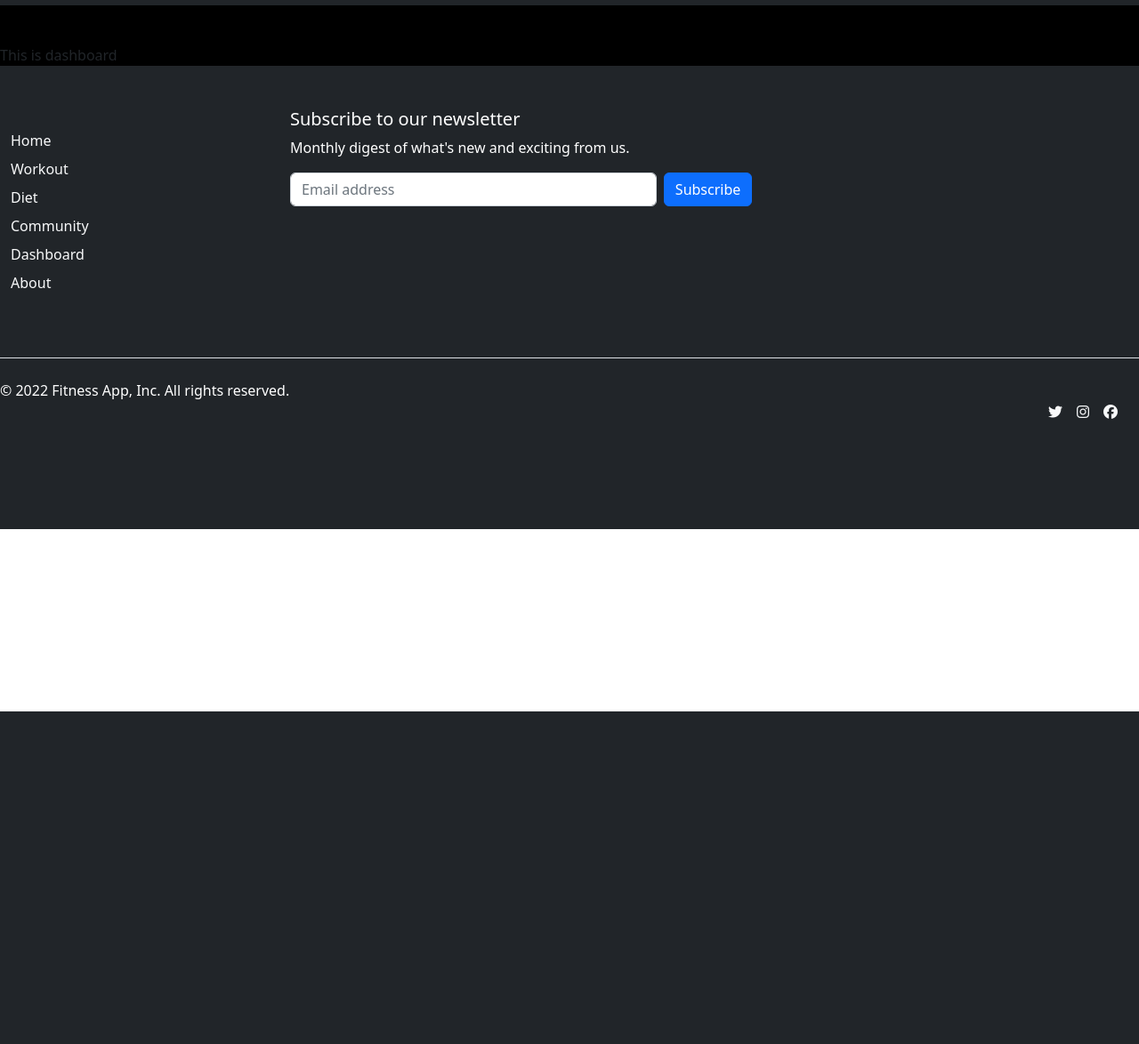
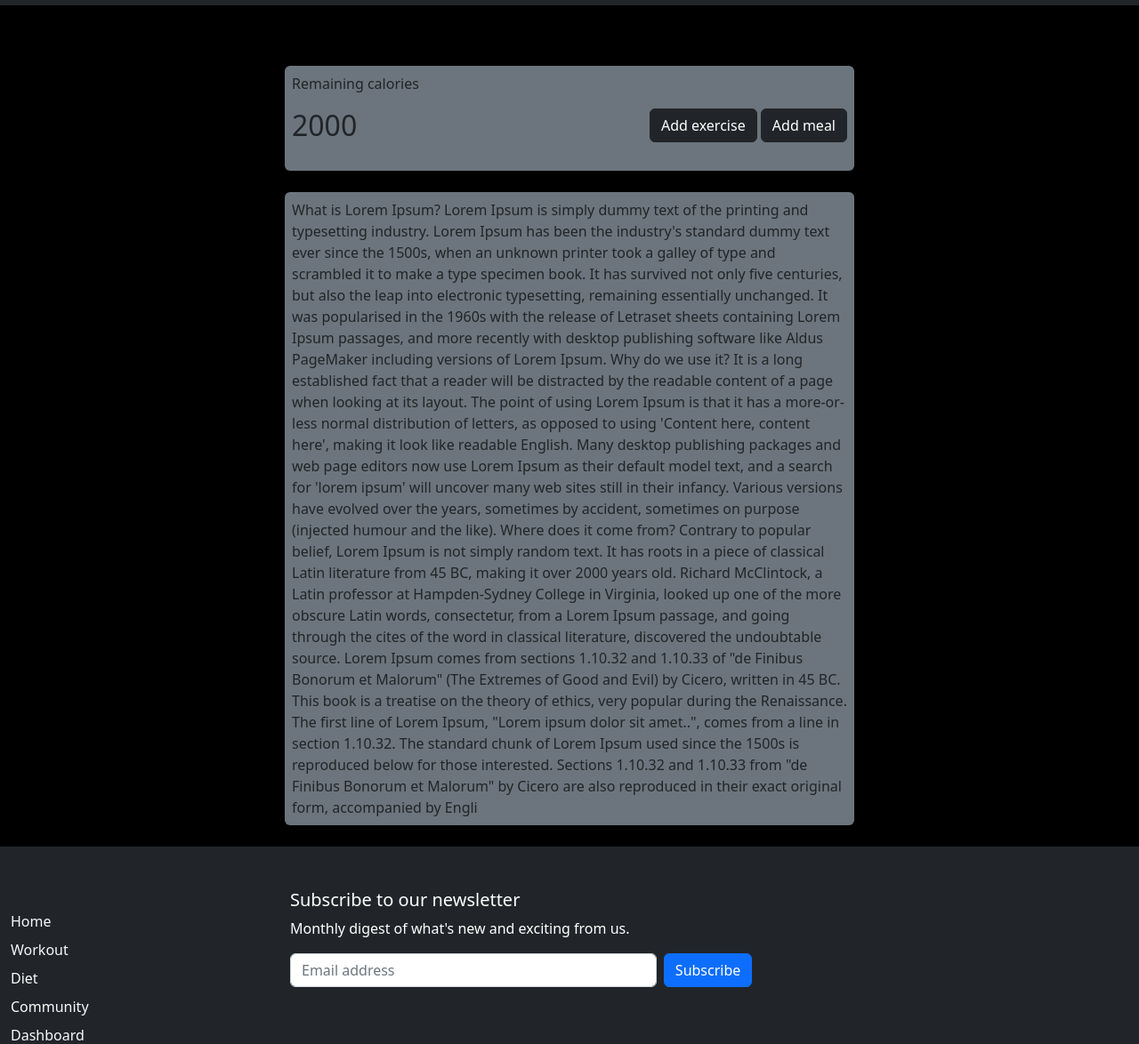
Before and after one commit to wer08/capstone, a Django app: page /dashboard in a window 1280 px wide. Shown: the top 1174 px of the page at 89% size. Before the commit the page ends 800 px from the top, so only its background shows below. Run offline with Django 4.2, Linux system fonts and the light colour scheme; the visitor is signed in with stand-in values (Sample User, id 1); data that the repository does not hold is empty; some libraries are stand-ins or nearby versions.

Commit message:
starting working with celery, starting creating diet tab

```diff
--- a/final_project/fitness/forms.py
+++ b/final_project/fitness/forms.py
@@ -1,4 +1,5 @@
 from django import forms
+from .models import Meal,Workout
 
 class LoginForm(forms.Form):
     username = forms.CharField(label='Username', max_length=100)
@@ -66,3 +67,29 @@ class CommentForm(forms.Form):
         'class': 'form-control',
         'rows': '3'
     }))
+
+choices_meal = [(meal , f"{meal.name} calories: {meal.calorie}") for meal in Meal.objects.all()]
+class MealForm(forms.Form):
+    meal = forms.ChoiceField(choices=choices_meal, label='Choose a meal ')
+    meal.widget.attrs.update({
+        'class': 'form-control mb-2'
+    })
+    meal_calorie = forms.IntegerField(label="Or just type number of calories ")
+    meal_calorie.widget.attrs.update({
+        'class': 'form-control mb-2',
+        'step': '10',
+        'value': '100'
+    })
+
+choices_exercise = [(training , f"{training.name} calories: {training.calories_burned}") for training in Workout.objects.all()]
+class ExerciseForm(forms.Form):
+    training = forms.ChoiceField(choices=choices_exercise, label='Choose a workout ')
+    training.widget.attrs.update({
+        'class': 'form-control mb-2'
+    })
+    exercise_calorie = forms.IntegerField(label="Or just type number of calories ")
+    exercise_calorie.widget.attrs.update({
+        'class': 'form-control mb-2',
+        'step': '10',
+        'value': '100'
+    })
--- a/final_project/fitness/static/script.js
+++ b/final_project/fitness/static/script.js
@@ -18,6 +18,28 @@ const csrftoken = getCookie('csrftoken');
 
 
 document.addEventListener('DOMContentLoaded',function(){
+    /* Adding events to community page is in function because it has to be run after more posts are added using infinity scroll*/
+    try
+    {
+        addEventsToCommunity();
+    }
+    catch(e)
+    {
+        console.error(e,e.stack);
+    }
+
+
+    /*Adding events to dashboard page */
+    try
+    {
+        addEventsToDashboard();
+    }
+    catch(e)
+    {
+        console.error(e,e.stack);
+    }
+
+
     try{
         form_edit = document.querySelector('#editing');
         form_edit.style.display = 'none';
@@ -81,6 +103,8 @@ document.addEventListener('DOMContentLoaded',function(){
         console.error(e, e.stack);
     }
 
+
+
     let prevScrollpos = window.pageYOffset;
     window.onscroll = () => {
         let currentScrollPos = window.pageYOffset;
@@ -95,11 +119,6 @@ document.addEventListener('DOMContentLoaded',function(){
 
     loading = document.querySelector('#loading');
     loading.style.display = 'none';
-
-    /* Adding events to community page is in function because it has to be run after more posts are added using infinity scroll*/
-    addEventsToCommunity();
-
-
 
     if(this.body.classList.contains('community'))
     {
@@ -129,6 +148,33 @@ document.addEventListener('DOMContentLoaded',function(){
 
 
 });
+
+function addEventsToDashboard()
+{
+    meal_button = document.querySelector('#add_meal');
+    meal_button.addEventListener('click',show_meal_choice);
+
+    exercise_button = document.querySelector('#add_exercise');
+    exercise_button.addEventListener('click',show_exercise_choice);
+
+    cancel_meal_button = document.querySelector('#cancel_meal');
+    cancel_meal_button.addEventListener('click',cancel_meal_choice);
+
+    cancel_exercise_button = document.querySelector("#cancel_exercise");
+    cancel_exercise_button.addEventListener('click', cancel_exercise_choice);
+
+    add_meal_button = document.querySelector('#meal_button-id_meal');
+    add_meal_button.addEventListener('click',add_meal);
+
+    add_meal_calorie_button = document.querySelector('#meal_button-id_meal_calorie');
+    add_meal_calorie_button.addEventListener('click',add_meal_calorie);
+
+    add_exercise_training_button = document.querySelector('#exercise_button-id_training');
+    add_exercise_training_button.addEventListener('click', add_exercise_training);
+
+    add_exercise_calorie_button = document.querySelector('#exercise_button-id_exercise_calorie');
+    add_exercise_calorie_button.addEventListener('click', add_exercise_calorie);
+}
 
 function addEventsToCommunity()
 {
@@ -225,6 +271,108 @@ function addEventsToCommunity()
         save_comment_edit_button.addEventListener('click', save_comment_edit);
         save_comment_edit_button.myParam = id;
     })
+}
+
+function add_meal()
+{
+    main_page = document.querySelector('#dashboard');
+    main_page.classList.remove("dashboard");
+
+    meal_choice = document.querySelector('#meal');
+    meal_choice.style.display = 'none';
+
+    list = document.querySelector('#calorie-balance');
+    meal = document.querySelector('#id_meal');
+    li = document.createElement('li');
+    list.appendChild(li);
+    li.innerHTML = `${meal.value}`;
+
+    remaining_calories = document.querySelector('#remaining_calories');
+    remaining_calories.innerHTML += meal.value;
+}
+
+function add_meal_calorie()
+{
+    main_page = document.querySelector('#dashboard');
+    main_page.classList.remove("dashboard");
+
+    meal_choice = document.querySelector('#meal');
+    meal_choice.style.display = 'none';
+
+    list = document.querySelector('#calorie-balance');
+    calories = document.querySelector('#id_meal_calorie');
+    li = document.createElement('li');
+    list.appendChild(li);
+    li.innerHTML = `-${calories.value}`;
+
+}
+
+function add_exercise_training()
+{
+    main_page = document.querySelector('#dashboard');
+    main_page.classList.remove("dashboard");
+
+    exercise_choice = document.querySelector('#exercise');
+    exercise_choice.style.display = 'none';
+
+    list = document.querySelector('#calorie-balance');
+    training = document.querySelector('#id_training');
+    li = document.createElement('li');
+    list.appendChild(li);
+    li.innerHTML = `${training.value}`;
+}
+
+function add_exercise_calorie()
+{
+    main_page = document.querySelector('#dashboard');
+    main_page.classList.remove("dashboard");
+
+    exercise_choice = document.querySelector('#exercise');
+    exercise_choice.style.display = 'none';
+
+    list = document.querySelector('#calorie-balance');
+    training = document.querySelector('#id_exercise_calorie');
+    li = document.createElement('li');
+    list.appendChild(li);
+    li.innerHTML = `+${training.value}`;
+}
+
+function show_meal_choice(evt)
+{
+    main_page = document.querySelector('#dashboard');
+    main_page.classList.add("dashboard");
+
+    meal_choice = document.querySelector('#meal');
+    meal_choice.style.display = 'block';
+    meal_choice.style.pointerEvents = 'auto';
+}
+
+function cancel_meal_choice(evt)
+{
+    main_page = document.querySelector('#dashboard');
+    main_page.classList.remove("dashboard");
+
+    meal_choice = document.querySelector('#meal');
+    meal_choice.style.display = 'none';
+}
+
+function show_exercise_choice(evt)
+{
+    main_page = document.querySelector('#dashboard');
+    main_page.classList.add("dashboard");
+
+    exercise_choice = document.querySelector('#exercise');
+    exercise_choice.style.display = 'block';
+    exercise_choice.style.pointerEvents = 'auto';
+}
+
+function cancel_exercise_choice(evt)
+{
+    main_page = document.querySelector('#dashboard');
+    main_page.classList.remove("dashboard");
+
+    exercise_choice = document.querySelector('#exercise');
+    exercise_choice.style.display = 'none';
 }
 
 function save_comment_edit(evt)
--- a/final_project/fitness/static/styles.css
+++ b/final_project/fitness/static/styles.css
@@ -151,6 +151,33 @@ textarea{
     border-radius: 50%;
 }
 
+.dashboard > *:not(#meal,#exercise) {
+    filter: blur(3px);
+    pointer-events: none;
+  }
+
+#meal
+{
+    margin-left: auto;
+    margin-right: auto;
+    left: 0;
+    right: 0;
+    text-align: center;
+    z-index: 1000;
+    box-shadow: 5px 10px 8px #353538;
+}
+
+#exercise
+{
+    margin-left: auto;
+    margin-right: auto;
+    left: 0;
+    right: 0;
+    text-align: center;
+    z-index: 1000;
+    box-shadow: 5px 10px 8px #353538;
+}
+
 .workouts{
     margin: 20px;
     color: Gainsboro;
--- a/final_project/fitness/templates/dashboard.html
+++ b/final_project/fitness/templates/dashboard.html
@@ -3,6 +3,7 @@
 Dashboard
 {% endblock %}
 {% if not user.is_authenticated %}
+
 <div class="container w-25 ex">
     <p>You have to be logged in first </p>
     <p>You can <a href="{% url 'login' %}">login</a> here</p>
@@ -10,9 +11,67 @@ Dashboard
 </div>
 {% else %}
 {% block body %}
-<section>
-This is dashboard
-</section>
+
+    <section id="dashboard">
+
+            <div class="container w-25 mb-4 mt-4 p-2 bg-light bg-gradient rounded" style="display: none; position: absolute;" id="meal">
+                <div class="text-dark d-flex justify-content-end bg-transparent"><i class="fa-solid fa-xmark" id="cancel_meal"></i></div>
+                <div class="form-group">
+                    {% for field in form %}
+                    <label class="h5" for="{{field.auto_id}}">{{ field.label }}</label>
+                    {{field}}
+                    <button type="button" class="btn btn-dark" id="meal_button-{{field.auto_id}}">Add meal</button>
+                    {% endfor %}
+                </div>
+
+            </div>
+
+            <div class="container w-25 mb-4 mt-4 p-2 bg-light bg-gradient rounded" style="display: none; position: absolute;" id="exercise">
+                <div class="text-dark d-flex justify-content-end bg-transparent"><i class="fa-solid fa-xmark" id="cancel_exercise"></i></div>
+                <div class="form-group">
+                    {% for field in form2 %}
+                    <label class="h5" for="{{field.auto_id}}">{{ field.label }}</label>
+                    {{field}}
+                    <button type="button" class="btn btn-dark" id="exercise_button-{{field.auto_id}}">Add Exercise</button>
+                    {% endfor %}
+                </div>
+
+            </div>
+
+
+        <div class="container w-50 mb-4 mt-4 p-2 bg-secondary rounded" id="overview">
+            <p>Remaining calories</p>
+            <div class="d-flex justify-content-between">
+                <h2 id="remaining_calories">{{user.calories}}</h2>
+                <div>
+                    <button id="add_exercise" class="btn btn-dark">Add exercise</button>
+                    <button id="add_meal" class="btn btn-dark">Add meal</button>
+                </div>
+            </div>
+            <ul id="calorie-balance">
+
+            </ul>
+        </div>
+
+
+        <div class="container w-50 mb-4 mt-4 p-2 bg-secondary rounded" id="overview">
+            What is Lorem Ipsum?
+Lorem Ipsum is simply dummy text of the printing and typesetting industry. Lorem Ipsum has been the industry's standard dummy text ever since the 1500s, when an unknown printer took a galley of type and scrambled it to make a type specimen book. It has survived not only five centuries, but also the leap into electronic typesetting, remaining essentially unchanged. It was popularised in the 1960s with the release of Letraset sheets containing Lorem Ipsum passages, and more recently with desktop publishing software like Aldus PageMaker including versions of Lorem Ipsum.
+
+Why do we use it?
+It is a long established fact that a reader will be distracted by the readable content of a page when looking at its layout. The point of using Lorem Ipsum is that it has a more-or-less normal distribution of letters, as opposed to using 'Content here, content here', making it look like readable English. Many desktop publishing packages and web page editors now use Lorem Ipsum as their default model text, and a search for 'lorem ipsum' will uncover many web sites still in their infancy. Various versions have evolved over the years, sometimes by accident, sometimes on purpose (injected humour and the like).
+
+
+Where does it come from?
+Contrary to popular belief, Lorem Ipsum is not simply random text. It has roots in a piece of classical Latin literature from 45 BC, making it over 2000 years old. Richard McClintock, a Latin professor at Hampden-Sydney College in Virginia, looked up one of the more obscure Latin words, consectetur, from a Lorem Ipsum passage, and going through the cites of the word in classical literature, discovered the undoubtable source. Lorem Ipsum comes from sections 1.10.32 and 1.10.33 of "de Finibus Bonorum et Malorum" (The Extremes of Good and Evil) by Cicero, written in 45 BC. This book is a treatise on the theory of ethics, very popular during the Renaissance. The first line of Lorem Ipsum, "Lorem ipsum dolor sit amet..", comes from a line in section 1.10.32.
+
+The standard chunk of Lorem Ipsum used since the 1500s is reproduced below for those interested. Sections 1.10.32 and 1.10.33 from "de Finibus Bonorum et Malorum" by Cicero are also reproduced in their exact original form, accompanied by Engli
+        </div>
+
+    </section>
+
+
+
 
 {% endblock %}
 {% endif %}
--- a/final_project/fitness/views.py
+++ b/final_project/fitness/views.py
@@ -2,7 +2,7 @@ import json
 from django.shortcuts import render, redirect
 from django.http import HttpResponse
 from django.http import HttpResponseRedirect
-from .forms import LoginForm, RegisterForm, EditForm, RoutineForm, PostForm, CommentForm
+from .forms import LoginForm, RegisterForm, EditForm, RoutineForm, PostForm, CommentForm, MealForm, ExerciseForm
 from django.contrib.auth import authenticate, login, logout
 from .models import User,Workout, Exercise, Routine, Post, Comment
 from django.db import IntegrityError
@@ -164,7 +164,12 @@ def community(request):
     })
 
 def dashboard(request):
-    return render(request,"dashboard.html")
+    form = MealForm()
+    form2 = ExerciseForm()
+    return render(request,"dashboard.html",{
+        'form': form,
+        'form2': form2
+    })
 
 def profile(request,user):
     client = User.objects.get(username = user)
```
Also changed, not shown: final_project/docker-compose.yml (+16 -0 lines), final_project/fitness/models.py (+14 -0 lines), final_project/fitness/migrations/0007_daily.py (added), final_project/fitness/migrations/0008_workout_calories_burned.py (added), final_project/requirements.txt (line endings or trailing spaces).
